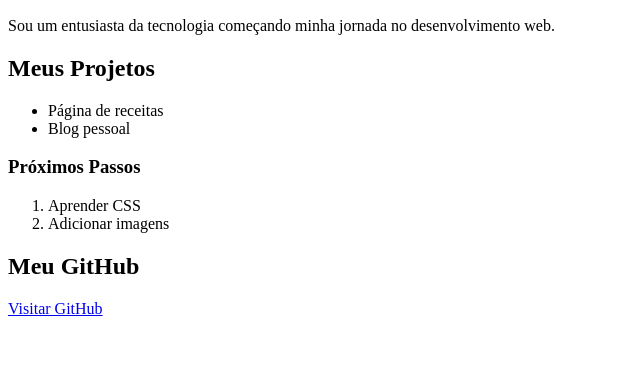
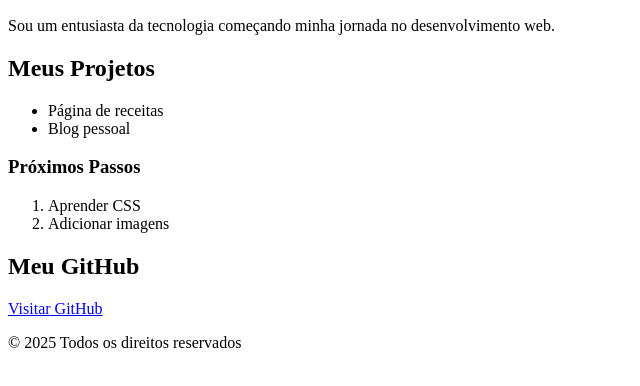
Before and after one commit to rodolfo-brand/aprendendo-html-do-zero, a plain HTML site: page index.html in a window 1280 px wide. Shown: the part 110-496 px from the top of the page, without its empty margins (0-640 px from the left). Drawn offline with Linux system fonts and the light colour scheme.

Commit message:
adicionei footer com direitos autorais

```diff
--- a/index.html
+++ b/index.html
@@ -33,7 +33,9 @@
             <h2>Meu GitHub</h2>
             <a href="https://github.com/rodolfo-brand" target="_blank">Visitar GitHub</a>
         </section>
-
+        <footer>
+            <p>© 2025 Todos os direitos reservados</p>
+        </footer>
     </main>
 </body>
 
```
